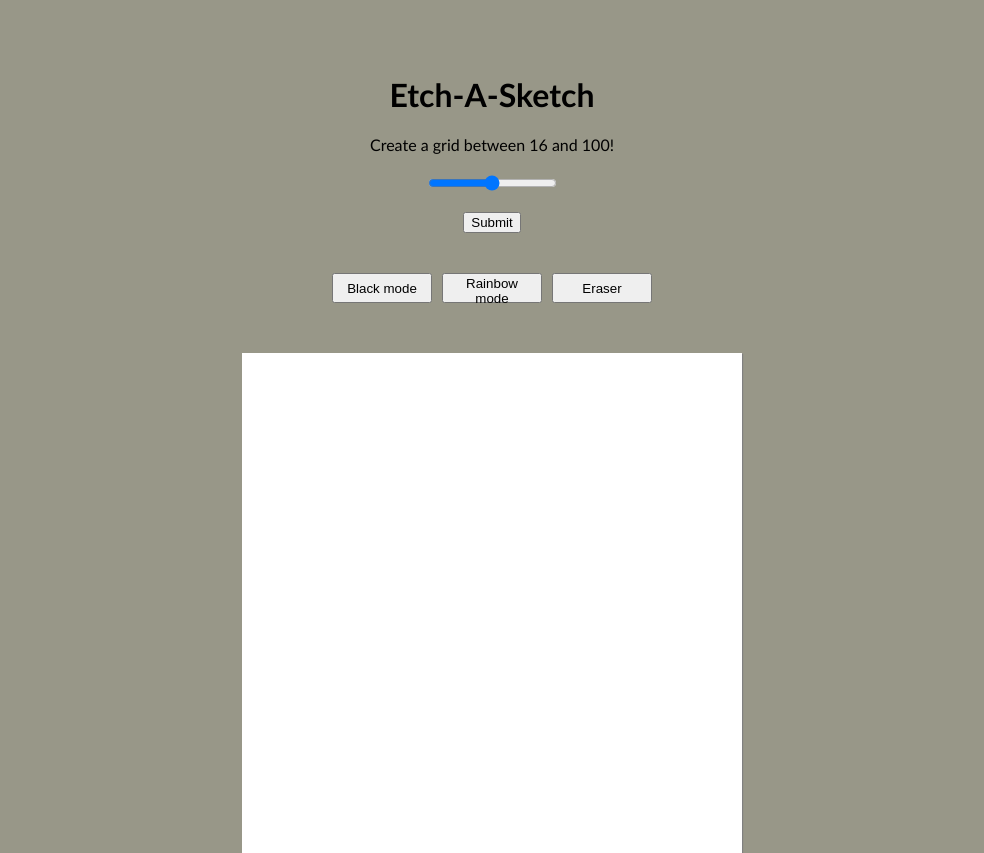
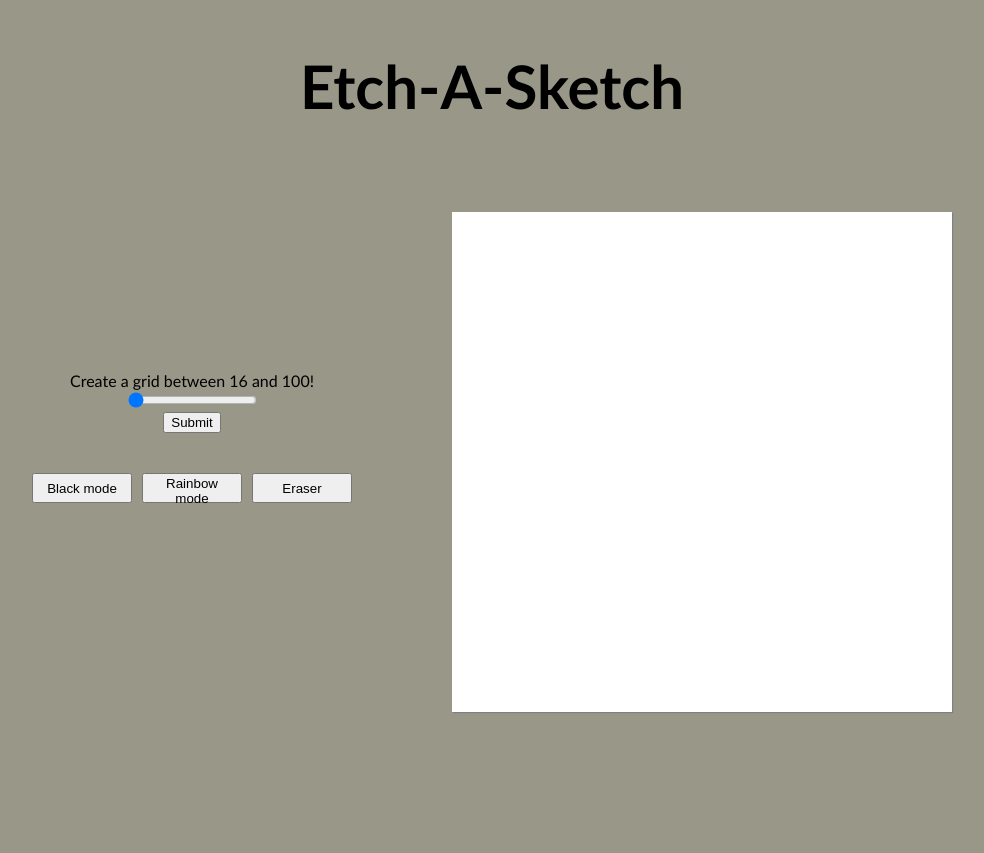
Before and after one commit to myung03/etch-a-sketch, a plain HTML site: page index.html in a window 1280 px wide. Shown: the whole page, without its empty margins (148-1132 px from the left). After the commit the page ends 800 px from the top, so only its background shows below. Drawn offline with Linux system fonts and the light colour scheme.

Commit message:
fixed page format

```diff
--- a/index.css
+++ b/index.css
@@ -11,8 +11,16 @@ body {
     text-align: center;
 }
 
+.main {
+    display: flex;
+    gap: 100px;
+    align-items: center;
+    justify-content: center;
+    margin-bottom: 50px;
+}
 h1 {
-    margin-top: 75px;
+    margin-top: 50px;
+    font-size: 60px;
 }
 
 #container {
--- a/index.html
+++ b/index.html
@@ -11,9 +11,11 @@
 <body>
 
 <h1>Etch-A-Sketch</h1>
+<section class="main">
+<section class="main-text">
 <label>Create a grid between 16 and 100!</label><br>
 <div id="gridinfo"></div>
-<input type="range" id="gridValue" max="100" min="16"><br>
+<input type="range" id="gridValue" value = "16" max="100" min="16"><br>
 <output id="output"></output>
 <button type="button" id="myButton">Submit</button>
 <section class="modes">
@@ -21,7 +23,10 @@
 <button id="rainbow" class="modes-button">Rainbow mode</button>
 <button id="eraser" class="modes-button">Eraser</button>
 </section>
+</section>
     <div id="container"></div>
+</section>
+
 
 
 </body>
```
